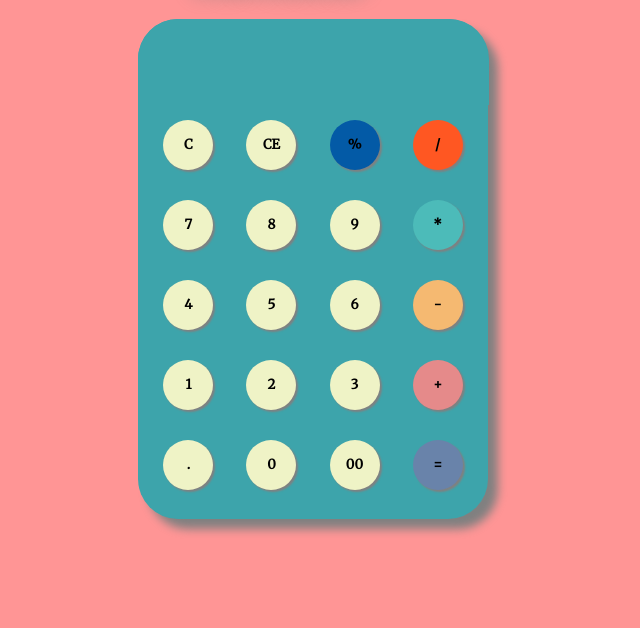
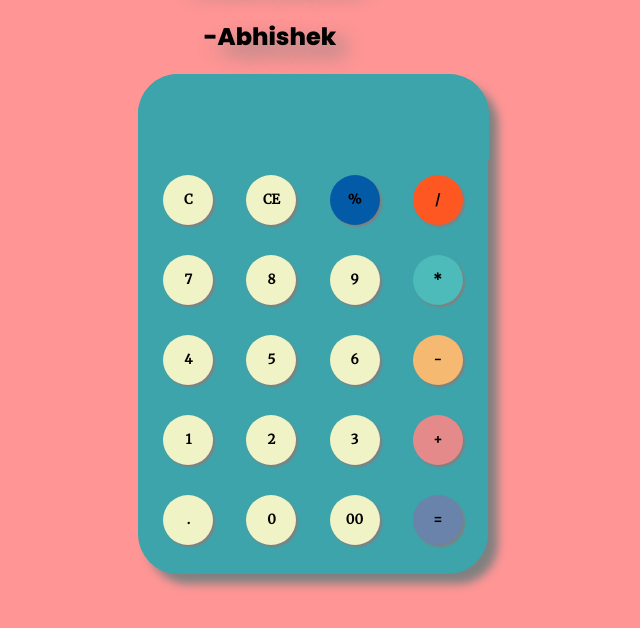
Before and after one commit to abhishekcharlie/calc, a plain HTML site: page index.html in a window 1280 px wide. Shown: the part 72-700 px from the top of the page, without its empty margins (370-1010 px from the left). Drawn offline with Linux system fonts and the light colour scheme.

Commit message:
Update index.html

```diff
--- a/index.html
+++ b/index.html
@@ -10,6 +10,7 @@
   </head>
   <body>
     <h1>Calculator</h1>
+    <h2>-Abhishek</h2>
     <div class="box">
       <input type="text" id="output" readonly><br>
       <button type="button" id="C" onClick="clea(); clic('C')">C</button>
```
